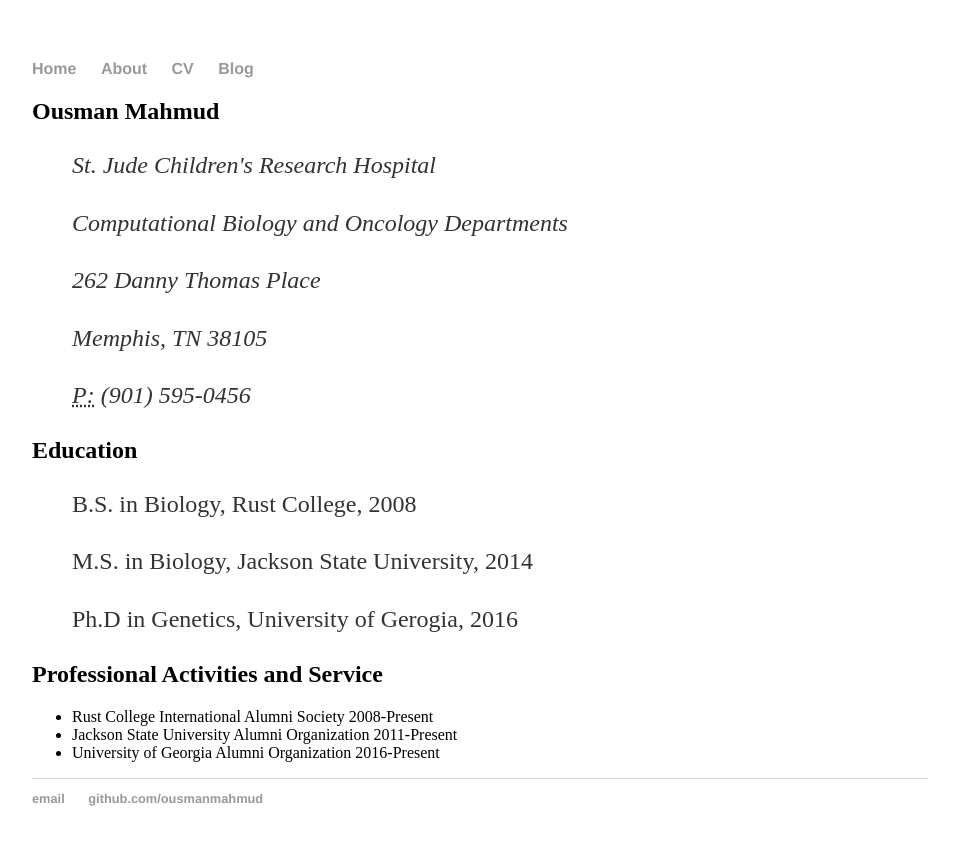
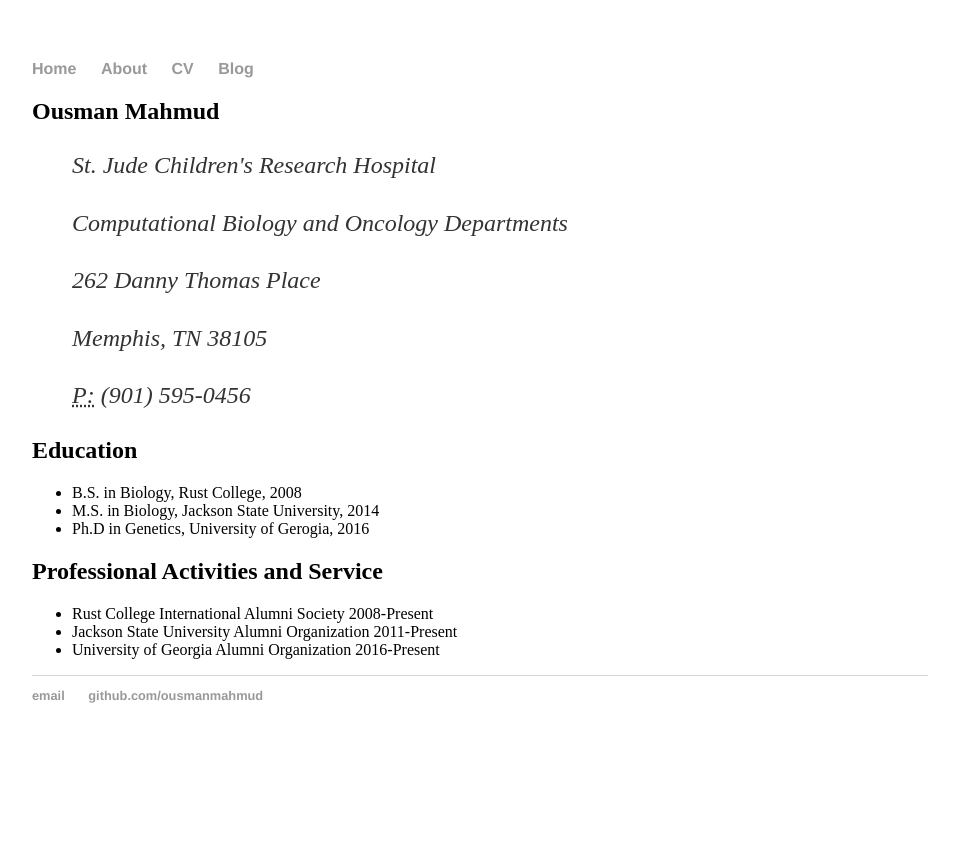
Before and after one commit to Zoites/zoites.github.io.old, a Jekyll site: the page built from cv/index.html, in a window 1280 px wide. Shown: the top 845 px of the page, without its empty margins (160-1119 px from the left). Built offline with Jekyll 4.4.1, drawn with Linux system fonts in a browser that asks for light colours.

Commit message:
Update index.html

```diff
--- a/cv/index.html
+++ b/cv/index.html
@@ -19,14 +19,13 @@
 
 
 
-</div>
-<h2>Education</h2>
-<blockquote>
-<p>B.S. in Biology, Rust College, 2008<p>
-<p>M.S. in Biology, Jackson State University, 2014<p>
-<p>Ph.D in Genetics, University of Gerogia, 2016<p>
-</blockquote>
-</div>
+
+				<h2>Education</h2>
+				<ul class="list-unstyled">
+					<li>B.S. in Biology, Rust College, 2008</li>
+					<li>M.S. in Biology, Jackson State University, 2014</li>
+					<li>Ph.D in Genetics, University of Gerogia, 2016</li>
+</ul>
 
 
 				<h2>Professional Activities and Service</h2>
```
